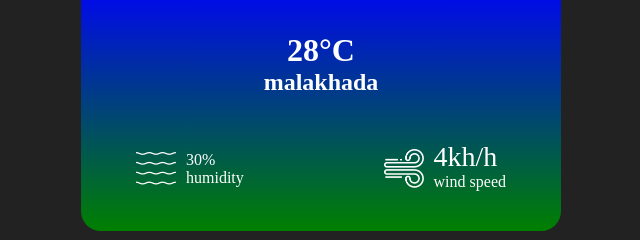
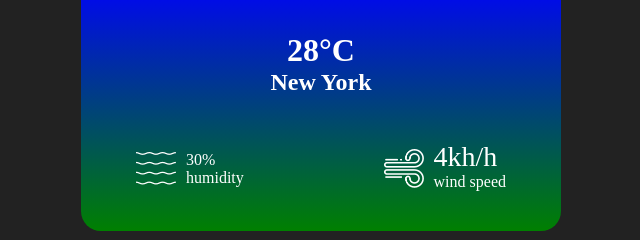
Before and after one commit to ni3420/Web.demo, a plain HTML site: page index.html in a window 1280 px wide. Shown: the part 382-622 px from the top of the page, 319-959 px from the left. Drawn offline with Linux system fonts and the light colour scheme.

Commit message:
Update index.html

```diff
--- a/index.html
+++ b/index.html
@@ -17,7 +17,7 @@
         <div class="weather">
             <img src="clear.png" class="clear" />
             <h1 class="temp">28°C</h1>
-            <h2 class="city">malakhada</h2>
+            <h2 class="city">New York</h2>
             <div class="detail">
                 <div class="call">
                     <img src="humidity.png">
```
